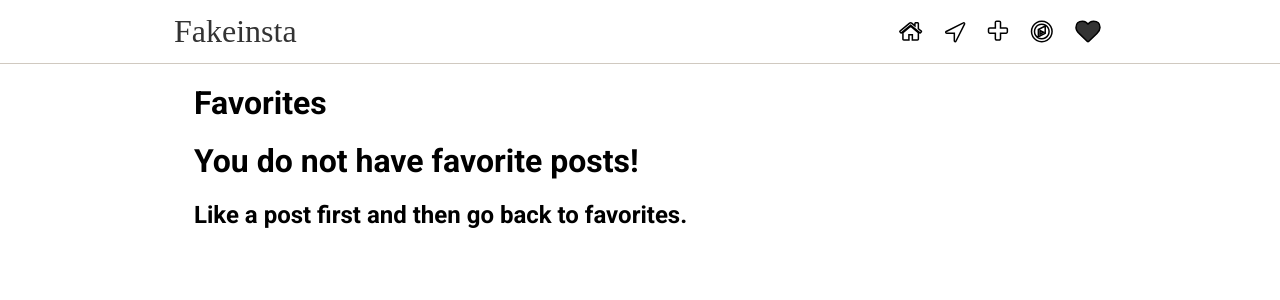
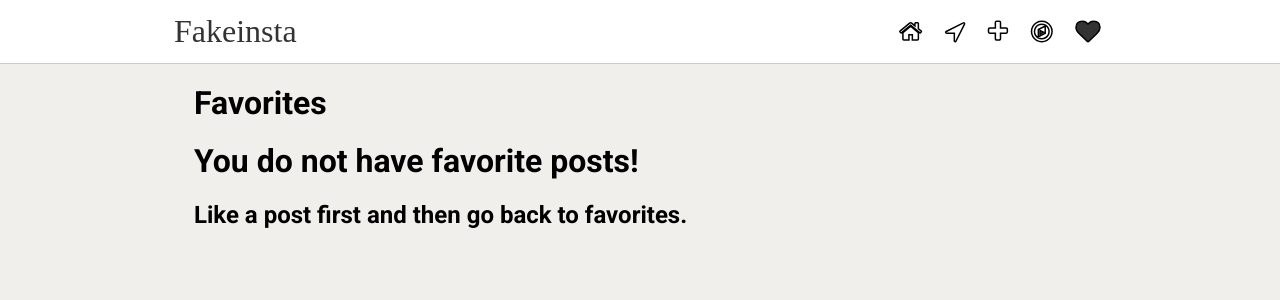
Before and after one commit to milosz7/instagram-clone, a React (Create React App) app: page /favorites in a window 1280 px wide. Shown: the top 300 px of the page. Built offline with nearby package versions, Linux system fonts and the light colour scheme; a web font is replaced by a local one.

Commit message:
Update color of the body and Post background

```diff
--- a/src/components/views/Post/Post.module.scss
+++ b/src/components/views/Post/Post.module.scss
@@ -6,6 +6,7 @@
   width: calc(400px + 2 * $b-width);
   margin-block: $space-unit;
   box-shadow: 0px 3px 10px rgba(0, 0, 0, 0.25);
+  background-color: $color-light;
 }
 
 .postLabel {
--- a/src/styles/styles.scss
+++ b/src/styles/styles.scss
@@ -7,6 +7,7 @@
 
 body {
   font-family: $font-main;
+  background-color: lighten($color-gray, 15%);
 }
 
 .active i {
```
